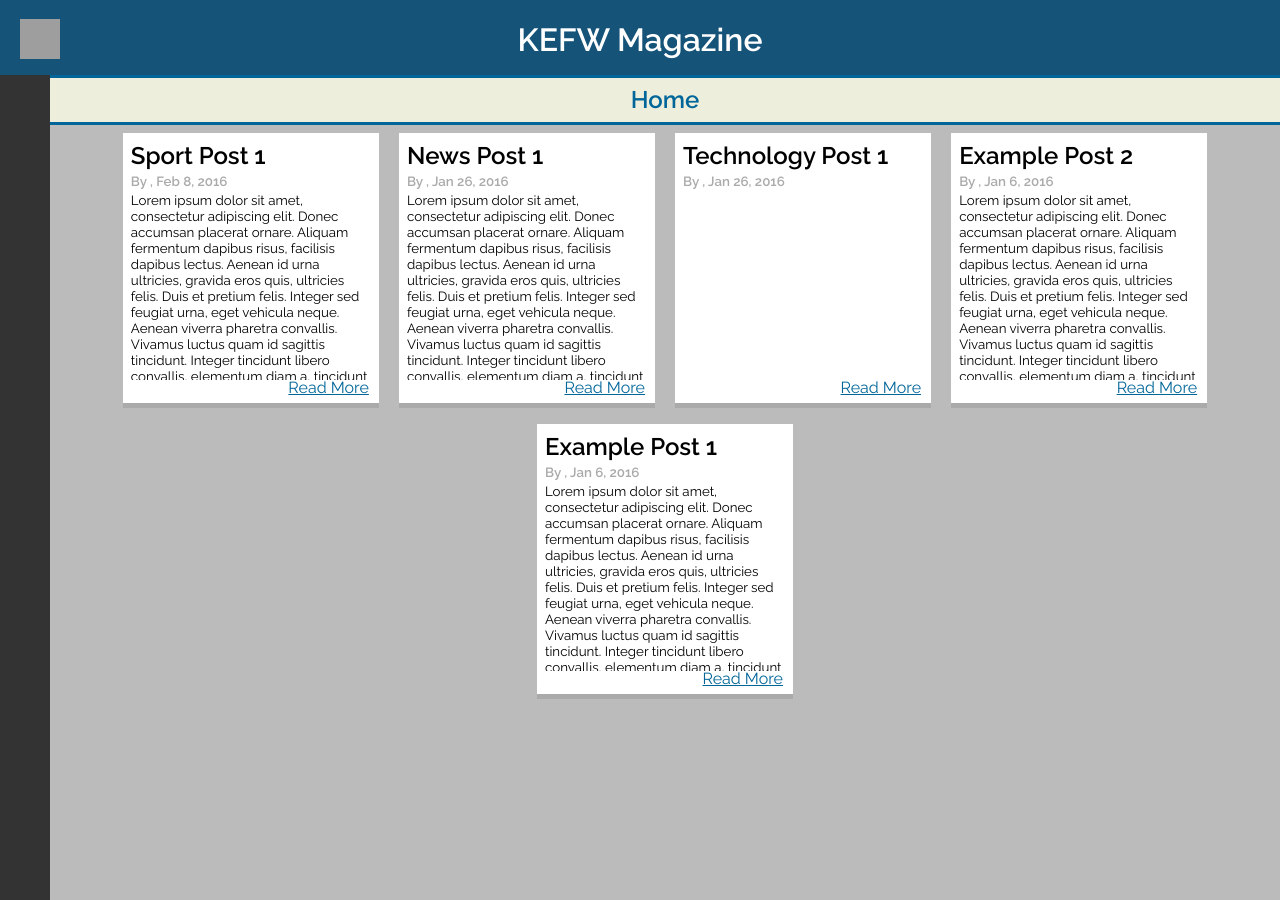
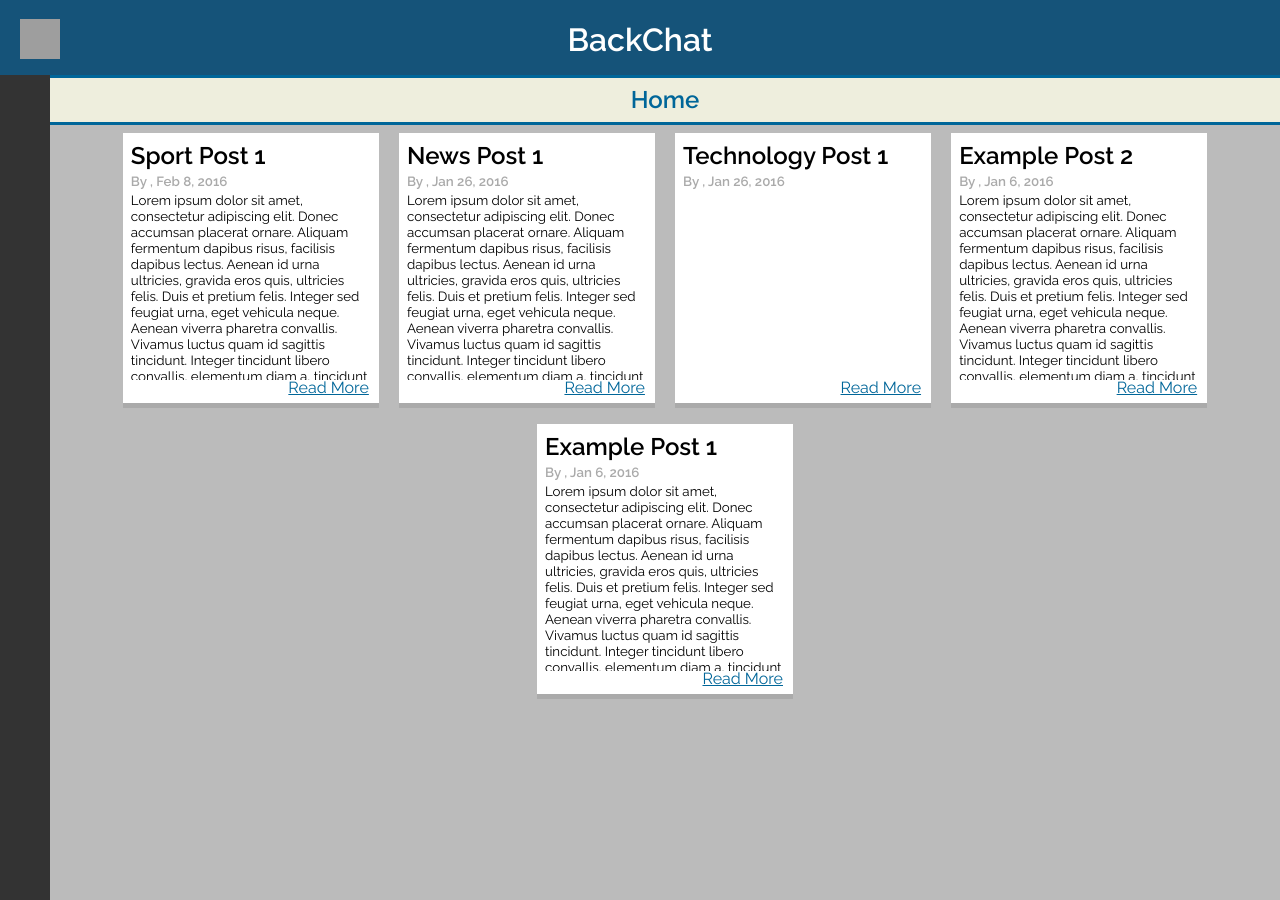
Before and after one commit to Kefwmag/kefwmag.github.io, a Jekyll site: the page built from dindex.html, in a window 1280 px wide and 900 px high. Built offline with Jekyll 4.4.1, drawn with Linux system fonts in a browser that asks for light colours; nearby versions of some CDN libraries; grey boxes are pictures that could not be loaded.

Commit message:
Update deep.html

```diff
--- a/_layouts/deep.html
+++ b/_layouts/deep.html
@@ -1,14 +1,14 @@
 <!DOCTYPE html>
 <html>
     <head>
-        <title>KEFW Magazine</title>
+        <title>BackChat</title>
         <link href="//fonts.googleapis.com/css?family=Raleway:400,300,600" rel="stylesheet" type="text/css">
         <link rel="stylesheet" href="https://maxcdn.bootstrapcdn.com/font-awesome/4.5.0/css/font-awesome.min.css">
         <link rel="stylesheet" href="{{site.url}}/deep/style.css" />
     </head>
     <body>
         <header class="{{page.category}}">
-            <h1>KEFW Magazine</h1>
+            <h1>BackChat</h1>
         </header>
         <input type="checkbox" id="hamburger" name="hamburger" />
         <label for="hamburger"></label>
```
